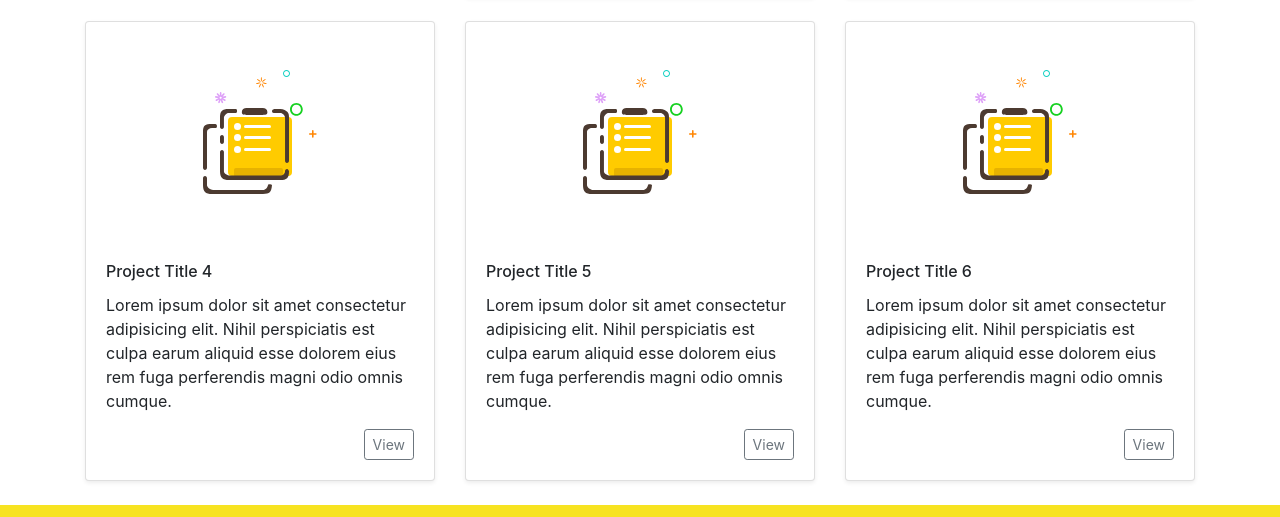
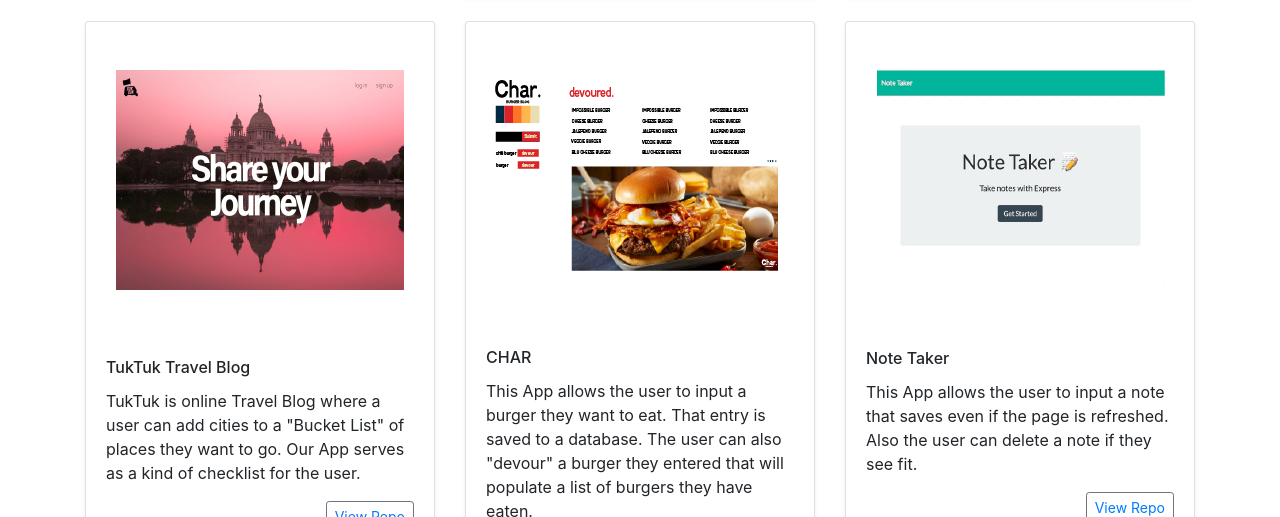
Before and after one commit to joeyr1984/portfolio-bootstrap, a plain HTML site: page portfolio.html in a window 1280 px wide. Shown: the part 663-1180 px from the top of the page. Drawn offline with nearby package versions, Linux system fonts and the light colour scheme.

Commit message:
added to portfolio page

```diff
--- a/portfolio.html
+++ b/portfolio.html
@@ -108,16 +108,15 @@
       <div class="col-md-4">
         <div class="card mb-4 shadow-sm">
           <div class="card-img-top d-flex p-5 justify-content-center">
-            <img src="./images/portfolio-placeholder.svg" aria-label="Placeholder: Thumbnail"
-              alt="Placeholder Icon for Portfolio piece" />
+            <a href="https://murmuring-sierra-02687.herokuapp.com/" target="_blank"><img src="./images/TukThumb.png" aria-label="TukTuk travel blog: Thumbnail"
+              alt="TukTuk app thumbnail" /></a>
           </div>
           <div class="card-body">
-            <h6 class="card-title">Project Title 4</h6>
-            <p class="card-text">Lorem ipsum dolor sit amet consectetur adipisicing elit. Nihil perspiciatis est culpa
-              earum aliquid esse dolorem eius rem fuga perferendis magni odio omnis cumque.</p>
+            <h6 class="card-title">TukTuk Travel Blog</h6>
+            <p class="card-text">TukTuk is online Travel Blog where a user can add cities to a "Bucket List" of places they want to go. Our App serves as a kind of checklist for the user.</p>
             <div class="d-flex justify-content-end align-items-center">
               <div class="btn-group">
-                <button type="button" class="btn btn-sm btn-outline-secondary">View</button>
+                <button type="button" class="btn btn-sm btn-outline-secondary"><a href="https://github.com/joeyr1984/TukTuk" target="blank">View Repo</a></button>
               </div>
             </div>
           </div>
@@ -126,16 +125,15 @@
       <div class="col-md-4">
         <div class="card mb-4 shadow-sm">
           <div class="card-img-top d-flex p-5 justify-content-center">
-            <img src="./images/portfolio-placeholder.svg" aria-label="Placeholder: Thumbnail"
-              alt="Placeholder Icon for Portfolio piece" />
+            <a href="https://quiet-bastion-68986.herokuapp.com/" target="_blank"><img src="./images/CharThumb.png" aria-label="Char burger blog: Thumbnail"
+              alt="Char thumbnail" /></a>
           </div>
           <div class="card-body">
-            <h6 class="card-title">Project Title 5</h6>
-            <p class="card-text">Lorem ipsum dolor sit amet consectetur adipisicing elit. Nihil perspiciatis est culpa
-              earum aliquid esse dolorem eius rem fuga perferendis magni odio omnis cumque.</p>
+            <h6 class="card-title">CHAR</h6>
+            <p class="card-text">This App allows the user to input a burger they want to eat. That entry is saved to a database. The user can also "devour" a burger they entered that will populate a list of burgers they have eaten.</p>
             <div class="d-flex justify-content-end align-items-center">
               <div class="btn-group">
-                <button type="button" class="btn btn-sm btn-outline-secondary">View</button>
+                <button type="button" class="btn btn-sm btn-outline-secondary"><a href="https://github.com/joeyr1984/Burger" target="blank">View Repo</a></button>
               </div>
             </div>
           </div>
@@ -145,16 +143,15 @@
       <div class="col-md-4">
         <div class="card mb-4 shadow-sm">
           <div class="card-img-top d-flex p-5 justify-content-center">
-            <img src="./images/portfolio-placeholder.svg" aria-label="Placeholder: Thumbnail"
-              alt="Placeholder Icon for Portfolio piece" />
+            <a href="https://gentle-island-19424.herokuapp.com/" target="_blank"><img src="./images/NoteThumb_1.png" aria-label="Note Taker: Thumbnail"
+              alt="Note Taker thumbnail" /></a>
           </div>
           <div class="card-body">
-            <h6 class="card-title">Project Title 6</h6>
-            <p class="card-text">Lorem ipsum dolor sit amet consectetur adipisicing elit. Nihil perspiciatis est culpa
-              earum aliquid esse dolorem eius rem fuga perferendis magni odio omnis cumque.</p>
+            <h6 class="card-title">Note Taker</h6>
+            <p class="card-text">This App allows the user to input a note that saves even if the page is refreshed. Also the user can delete a note if they see fit.</p>
             <div class="d-flex justify-content-end align-items-center">
               <div class="btn-group">
-                <button type="button" class="btn btn-sm btn-outline-secondary">View</button>
+                <button type="button" class="btn btn-sm btn-outline-secondary"><a href="https://github.com/joeyr1984/NOTE-TAKER" target="blank">View Repo</a></button>
               </div>
             </div>
           </div>
```
Also changed, not shown: images/CharThumb.png (added), images/NoteThumb_1.png (added), images/TukThumb.png (added), images/about-us.png (added), images/lyrics-thumb copy.png (deleted).
